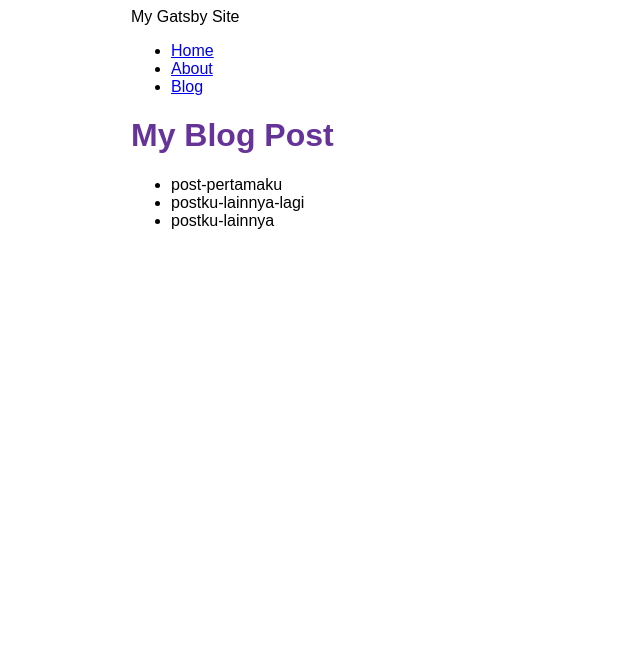
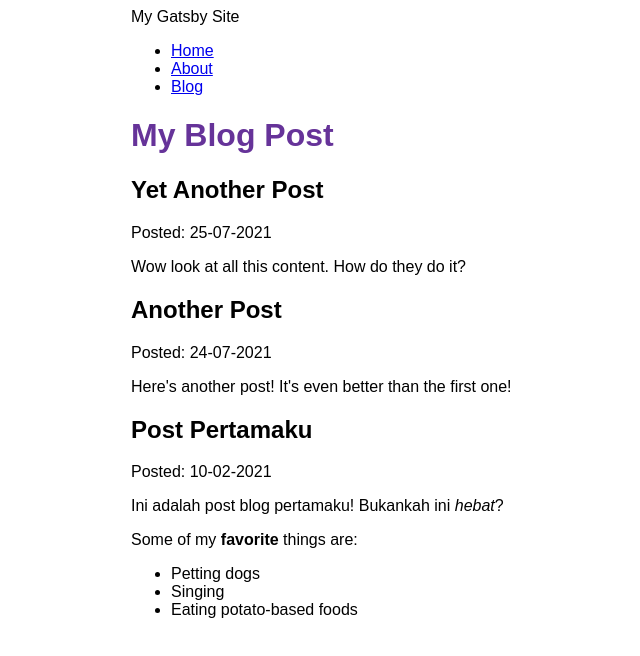
Before and after one commit to adiprass28/my-gatsby-site, a Gatsby site: page /blog in a window 1280 px wide. Shown: the whole page, without its empty margins (259-899 px from the left). Built offline with nearby package versions, Linux system fonts and the light colour scheme; Gatsby itself is replaced by a stand-in of ours.

Commit message:
menyelesaikan tutorial gatsby part 5

```diff
--- a/blog/post-pertamaku.mdx
+++ b/blog/post-pertamaku.mdx
@@ -0,0 +1,12 @@
+---
+title: "Post Pertamaku"
+date: "2021-02-10"
+---
+
+Ini adalah post blog pertamaku! Bukankah ini *hebat*?
+
+Some of my **favorite** things are:
+
+* Petting dogs
+* Singing
+* Eating potato-based foods
--- a/blog/postku-lainnya-lagi.mdx
+++ b/blog/postku-lainnya-lagi.mdx
@@ -0,0 +1,6 @@
+---
+title: "Yet Another Post"
+date: "2021-07-25"
+---
+
+Wow look at all this content. How do they do it?
--- a/blog/postku-lainnya.mdx
+++ b/blog/postku-lainnya.mdx
@@ -0,0 +1,6 @@
+---
+title: "Another Post"
+date: "2021-07-24"
+---
+
+Here's another post! It's even better than the first one!
--- a/gatsby-config.js
+++ b/gatsby-config.js
@@ -7,11 +7,12 @@ module.exports = {
     "gatsby-plugin-image",
     "gatsby-plugin-sharp",
     {
-      resolve: "gatsby-source-filesystem",
+      resolve: `gatsby-source-filesystem`,
       options: {
         name: `blog`,
         path: `${__dirname}/blog`,
       }
-    }
+    },
+    "gatsby-plugin-mdx",
   ]
 };
--- a/package.json
+++ b/package.json
@@ -15,8 +15,11 @@
     "clean": "gatsby clean"
   },
   "dependencies": {
+    "@mdx-js/mdx": "^1.6.22",
+    "@mdx-js/react": "^1.6.22",
     "gatsby": "^3.13.1",
     "gatsby-plugin-image": "^1.14.0",
+    "gatsby-plugin-mdx": "^2.14.0",
     "gatsby-plugin-sharp": "^3.14.0",
     "gatsby-source-filesystem": "^3.14.0",
     "react": "^17.0.1",
--- a/src/pages/blog.js
+++ b/src/pages/blog.js
@@ -1,31 +1,40 @@
 import * as React from 'react'
 import { graphql } from 'gatsby'
+import { MDXRenderer } from 'gatsby-plugin-mdx'
 import Layout from '../components/layout'
 
 const blog = ({ data }) => {
     return (
         <Layout pageTitle='My Blog Post'>
-            <ul>
             {
-                data.allFile.nodes.map(node => (
-                    <li key={node.name}>
-                        {node.name}
-                    </li>
+                data.allMdx.nodes.map(node => (
+                    <article key={node.id}>
+                        <h2>{node.frontmatter.title}</h2>
+                        <p>Posted: {node.frontmatter.date}</p>
+                        <MDXRenderer>
+                            {node.body}
+                        </MDXRenderer>
+                    </article>
                 ))
             }
-            </ul>
         </Layout>
     )
 }
 
 export const query = graphql`
-    query MyQuery {
-        allFile {
-            nodes {
-                name
-            }
+query MyQuery {
+    allMdx(sort: {fields: frontmatter___date, order: DESC}) {
+      nodes {
+        frontmatter {
+          date(formatString: "D-MM-YYYY")
+          title
         }
+        id
+        body
+      }
     }
+}
+
 `
 
 export default blog
```
Also changed, not shown: 1 other file.
